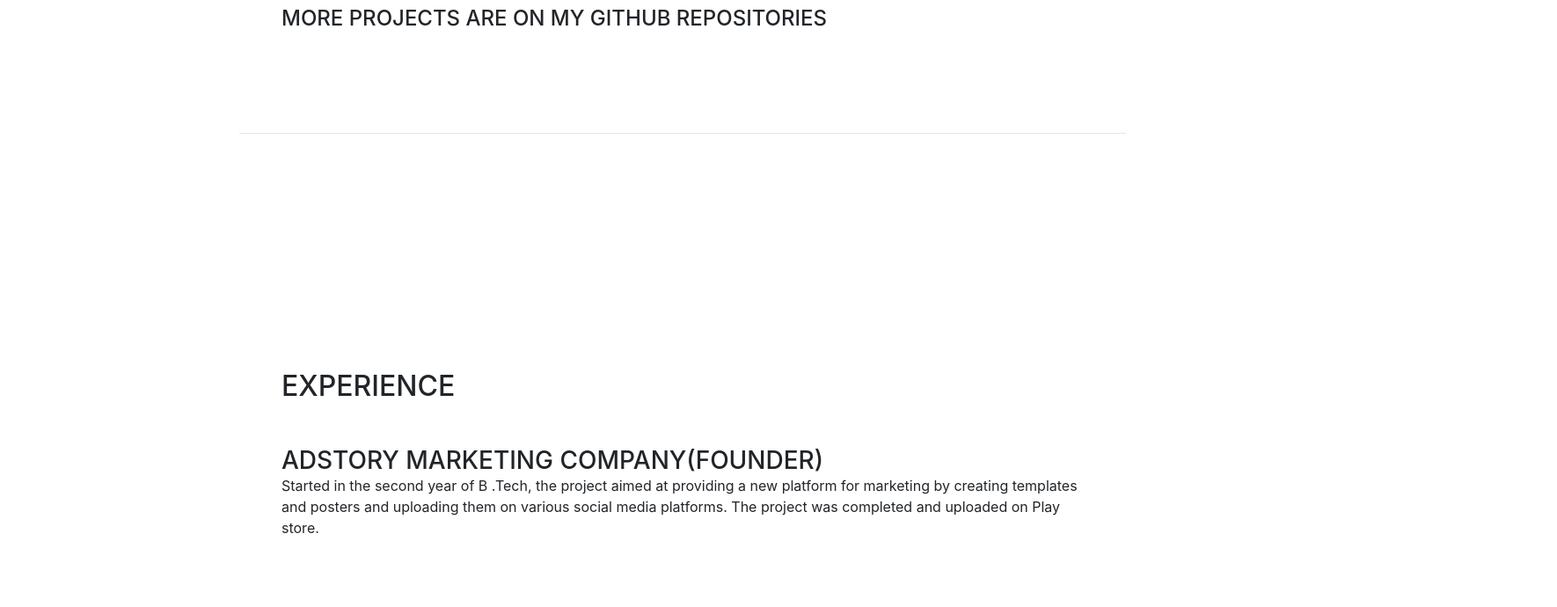
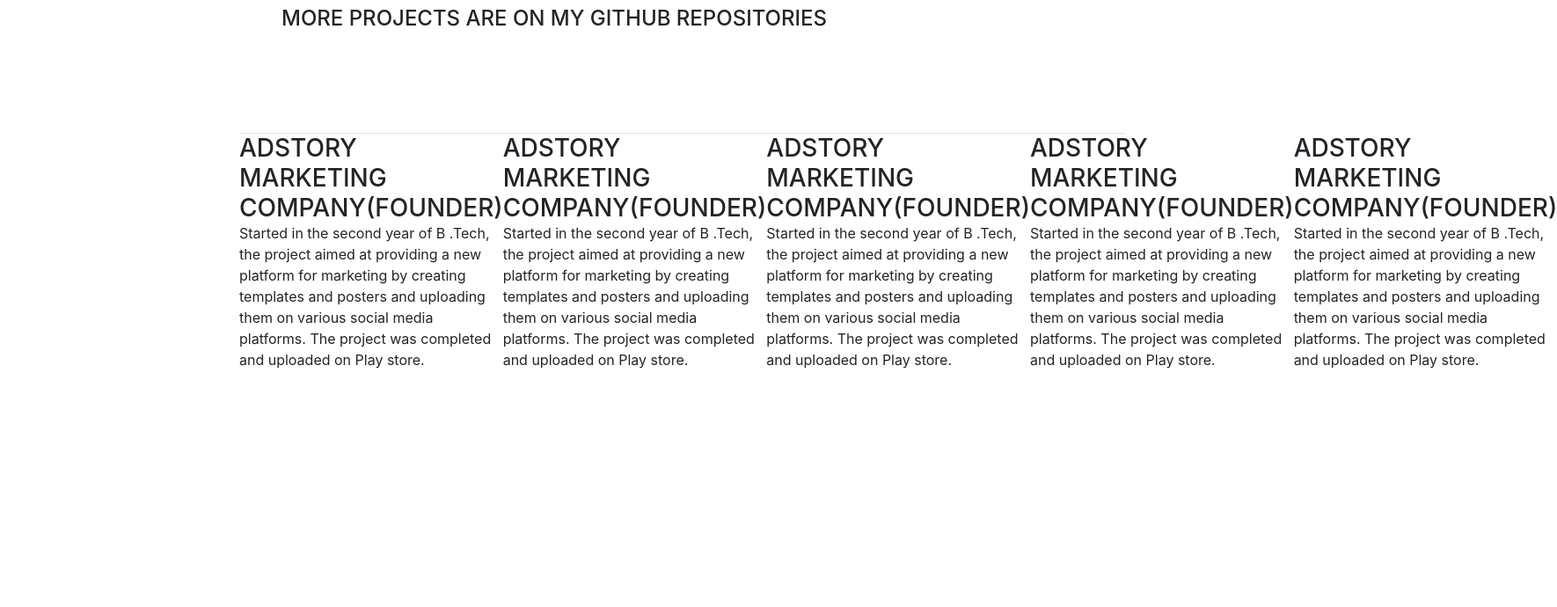
Before and after one commit to abhigupta19/Resume_portfolio, a website with bundled scripts: page index.html in a window 1280 px wide. Shown: the part 3782-4472 px from the top of the page at 88% size, 1770 px wide, since content can reach past the window. Built offline with nearby package versions, Linux system fonts and the light colour scheme; files whose address does not match are found by name; a web font is replaced by a local one.

Commit message:
Update index.html

```diff
--- a/index.html
+++ b/index.html
@@ -303,12 +303,7 @@
 
       <hr class="m-0">
 
-      <section class="resume-section p-3 p-lg-5 d-flex flex-column" id="interests">
-        <div class="my-auto">
-          <h2 class="mb-5">Experience</h2>
-          <!--<p>Apart from being a web developer, I enjoy most of my time being outdoors. In the winter, I am an avid skier and novice ice climber. During the warmer months here in Colorado, I enjoy mountain biking, free climbing, and kayaking.</p>
-          <p class="mb-0">When forced indoors, I follow a number of sci-fi and fantasy genre movies and television shows, I am an aspiring chef, and I spend a large amount of my free time exploring the latest technology advancements in the front-end web development world.</p>
-        </div>-->
+
 		<div class="resume-item d-flex flex-column flex-md-row mb-5">
             <div class="resume-content mr-auto">
             <h3 class="mb-0">Adstory marketing company(Founder)</h3>
@@ -320,8 +315,51 @@
 
 
             </div>
-          </div>
-      </section>
+      <div class="resume-item d-flex flex-column flex-md-row mb-5">
+            <div class="resume-content mr-auto">
+            <h3 class="mb-0">Adstory marketing company(Founder)</h3>
+              <div>Started in the second year of B .Tech, the project aimed at providing
+				a new platform for marketing by creating templates and posters
+				and uploading them on various social media platforms. The project
+				was completed and uploaded on Play store.</div>
+				</br>
+
+
+            </div>
+      <div class="resume-item d-flex flex-column flex-md-row mb-5">
+            <div class="resume-content mr-auto">
+            <h3 class="mb-0">Adstory marketing company(Founder)</h3>
+              <div>Started in the second year of B .Tech, the project aimed at providing
+				a new platform for marketing by creating templates and posters
+				and uploading them on various social media platforms. The project
+				was completed and uploaded on Play store.</div>
+				</br>
+
+
+            </div>
+      <div class="resume-item d-flex flex-column flex-md-row mb-5">
+            <div class="resume-content mr-auto">
+            <h3 class="mb-0">Adstory marketing company(Founder)</h3>
+              <div>Started in the second year of B .Tech, the project aimed at providing
+				a new platform for marketing by creating templates and posters
+				and uploading them on various social media platforms. The project
+				was completed and uploaded on Play store.</div>
+				</br>
+
+
+            </div>
+      <div class="resume-item d-flex flex-column flex-md-row mb-5">
+            <div class="resume-content mr-auto">
+            <h3 class="mb-0">Adstory marketing company(Founder)</h3>
+              <div>Started in the second year of B .Tech, the project aimed at providing
+				a new platform for marketing by creating templates and posters
+				and uploading them on various social media platforms. The project
+				was completed and uploaded on Play store.</div>
+				</br>
+
+
+            </div>
+
 
       <hr class="m-0">
 
```
